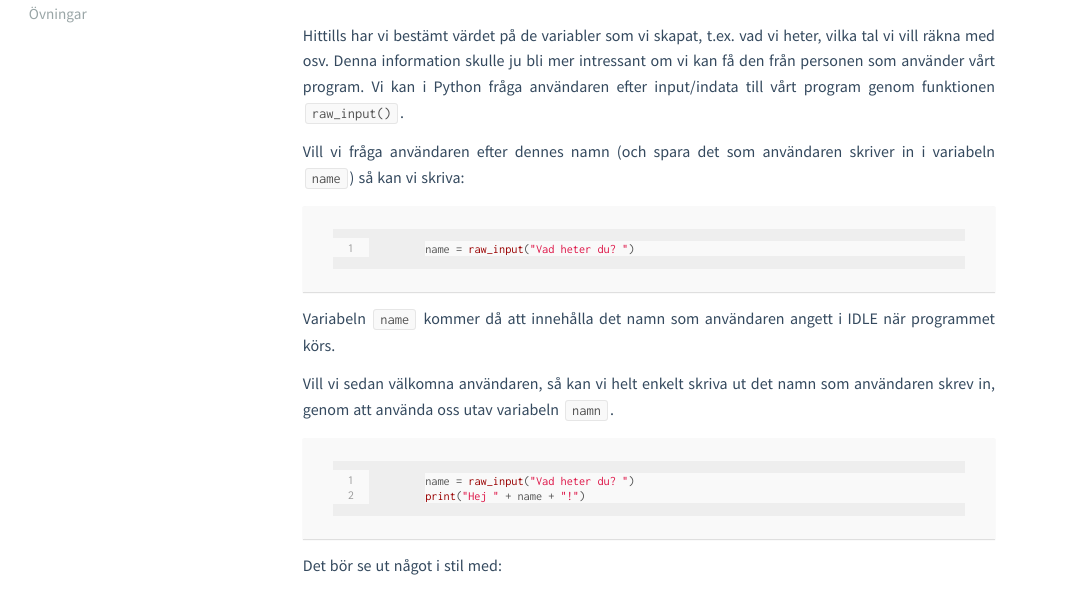
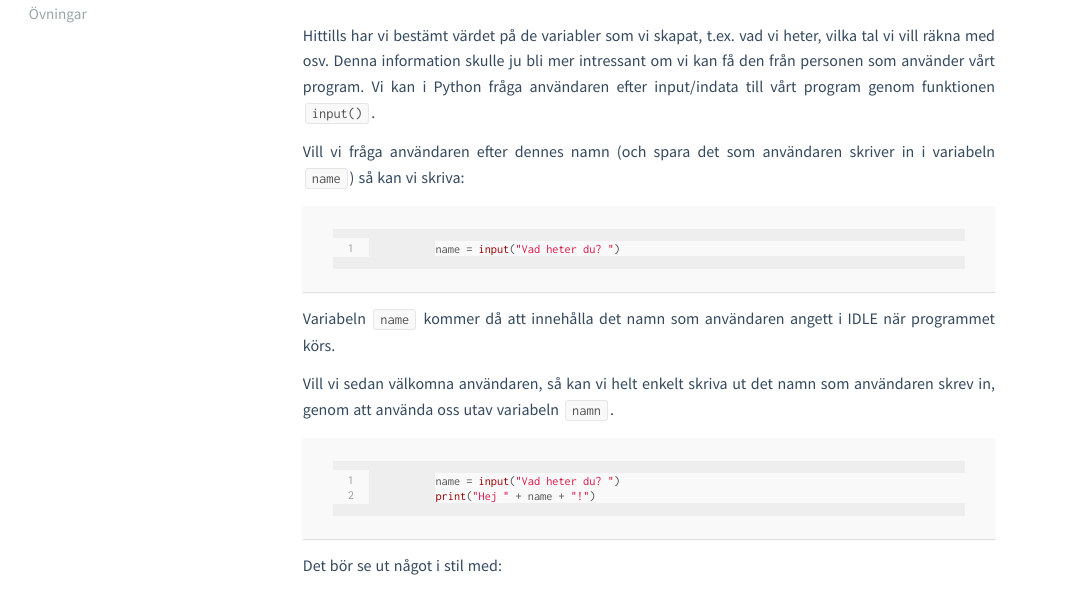
Before and after one commit to mau-dvmt/ia-python, a Jekyll site: the page built from modules/m1/exercises/L04.md, in a window 1280 px wide and 1400 px high. Shown: the part 146-736 px from the top of the window, without its empty margins (0-1076 px from the left). Built offline with Jekyll 4.4.1, drawn with Linux system fonts in a browser that asks for light colours; some of the changed text lies outside the part shown.

Commit message:
Updated raw_input => input

```diff
--- a/modules/m1/exercises/L04.md
+++ b/modules/m1/exercises/L04.md
@@ -6,12 +6,12 @@ code: m1
 
 # 4. Användarinput
 
-Hittills har vi bestämt värdet på de variabler som vi skapat, t.ex. vad vi heter, vilka tal vi vill räkna med osv. Denna information skulle ju bli mer intressant om vi kan få den från personen som använder vårt program. Vi kan i Python fråga användaren efter input/indata till vårt program genom funktionen `raw_input()`.
+Hittills har vi bestämt värdet på de variabler som vi skapat, t.ex. vad vi heter, vilka tal vi vill räkna med osv. Denna information skulle ju bli mer intressant om vi kan få den från personen som använder vårt program. Vi kan i Python fråga användaren efter input/indata till vårt program genom funktionen `input()`.
 
 Vill vi fråga användaren efter dennes namn (och spara det som användaren skriver in i variabeln `name`) så kan vi skriva:
 
 {% highlight python linenos %}
-name = raw_input("Vad heter du? ")
+name = input("Vad heter du? ")
 {% endhighlight %}
 
 Variabeln `name` kommer då att innehålla det namn som användaren angett i IDLE när programmet körs.
@@ -19,7 +19,7 @@ Variabeln `name` kommer då att innehålla det namn som användaren angett i IDL
 Vill vi sedan välkomna användaren, så kan vi helt enkelt skriva ut det namn som användaren skrev in, genom att använda oss utav variabeln `namn`.
 
 {% highlight python linenos %}
-name = raw_input("Vad heter du? ")
+name = input("Vad heter du? ")
 print("Hej " + name + "!")
 {% endhighlight %}
 
@@ -37,8 +37,8 @@ Tillvägagångssätt:
 
 1. Förutom att hämta in namnet från besökaren till ert program, ska vi nu skapa två variabler till där vi ska spara besökarens hemstad och ålder
 2. Utgå från koden ovan, men modifiera den enligt:
-   1. Skapa variabeln `location` och använd funktionen `raw_input` för att hämta in svaret från användaren
-   2. Skapa variabeln `age` och använd funktionen `raw_input` för att hämta in svaret från användaren
+   1. Skapa variabeln `location` och använd funktionen `input` för att hämta in svaret från användaren
+   2. Skapa variabeln `age` och använd funktionen `input` för att hämta in svaret från användaren
    3. Uppdatera "print"-raden så att den även skriver ut besökarens hemstad och ålder (så att det ser ut som på bilden ovan)
 
 ## Övningsuppgift 2
@@ -47,10 +47,10 @@ Vi ska nu bygga ett enkelt multiplikationsprogram. Programmet ska fråga använd
 
 ![IDLE](images/idle10.png)
 
-* Tänk på att den input som man får från användaren genom funktionen `raw_input` är av datatypen sträng. Alltså - för att räkna med de tal som användaren skriver in behöver vi göra om numret till ett tal (till exempel genom att använda `int()`), t.ex. såhär:
+* Tänk på att den input som man får från användaren genom funktionen `input` är av datatypen sträng. Alltså - för att räkna med de tal som användaren skriver in behöver vi göra om numret till ett tal (till exempel genom att använda `int()`), t.ex. såhär:
 
 {% highlight python linenos %}
-first_number = int(raw_input("Tal 1: "))
+first_number = int(input("Tal 1: "))
 {% endhighlight %}
 
 I övrigt är det upp till er hur ni konstruerar programmet, så länge resultatet liknar utskriftsbilden ovan.
```
Also changed, not shown: 1 other file.
